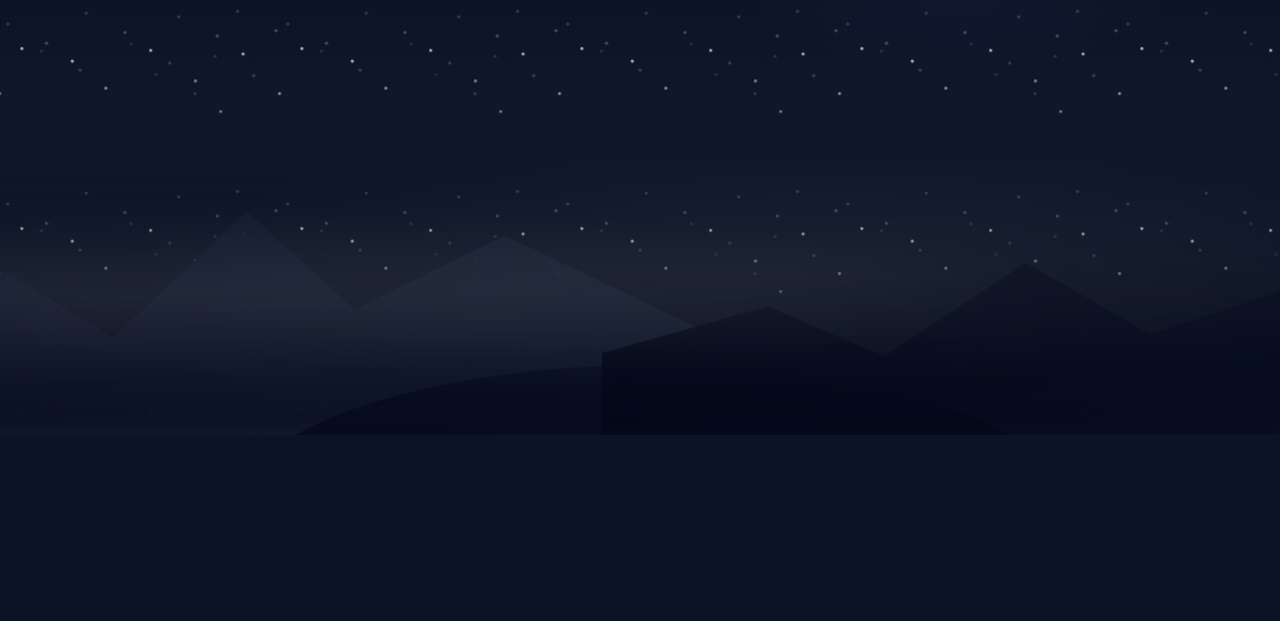
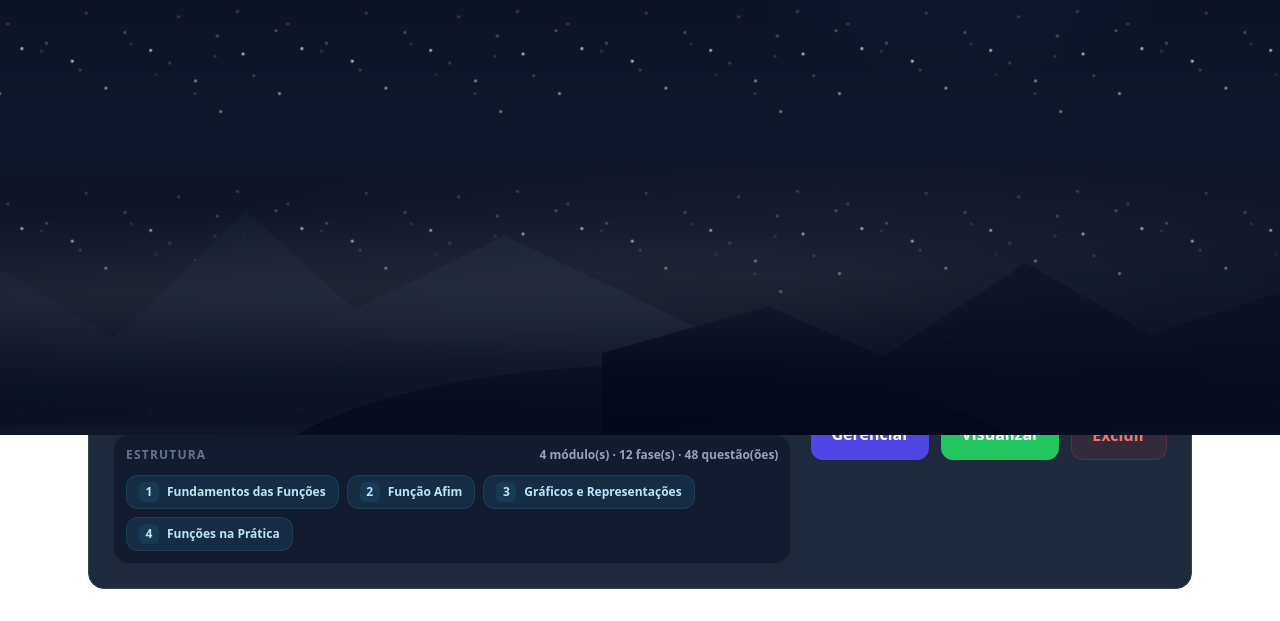
Before and after one commit to viniciusnovelo/trilha_ensino, a Django app: page /estudio/ in a window 1280 px wide. Shown: the part 365-986 px from the top of the page. Before the commit the page ends 710 px from the top, so only its background shows below. Run offline with Django 5.2, Linux system fonts and the light colour scheme; a user stored in the database is signed in; data comes from the database, SQL or seed files in the repository; some libraries are stand-ins or nearby versions.

Commit message:
feat: exibir estrutura dos modulos no painel do professor

```diff
--- a/curriculo/templates/curriculo/professor_dashboard.html
+++ b/curriculo/templates/curriculo/professor_dashboard.html
@@ -285,6 +285,28 @@
                                 </span>
                             </div>
 
+                            <div class="mt-4 rounded-2xl bg-slate-950/35 border border-white/5 p-3">
+                                <div class="flex items-center justify-between gap-3">
+                                    <span class="text-xs uppercase tracking-widest text-slate-500 font-black">Estrutura</span>
+                                    <span class="text-xs text-slate-400 font-bold">
+                                        {{ trilha.total_modulos }} módulo(s) · {{ trilha.total_fases }} fase(s) · {{ trilha.total_questoes }} questão(ões)
+                                    </span>
+                                </div>
+
+                                {% if trilha.modulos.all %}
+                                    <div class="mt-3 flex flex-wrap gap-2">
+                                        {% for modulo in trilha.modulos.all %}
+                                            <span class="inline-flex items-center gap-2 px-3 py-1.5 rounded-xl bg-sky-400/10 border border-sky-300/10 text-sky-200 text-xs font-bold">
+                                                <span class="w-5 h-5 rounded-md bg-sky-400/10 flex items-center justify-center font-black">{{ modulo.ordem }}</span>
+                                                {{ modulo.titulo }}
+                                            </span>
+                                        {% endfor %}
+                                    </div>
+                                {% else %}
+                                    <p class="text-xs text-slate-500 mt-3">Nenhum módulo criado ainda.</p>
+                                {% endif %}
+                            </div>
+
                         </div>
 
 
```
